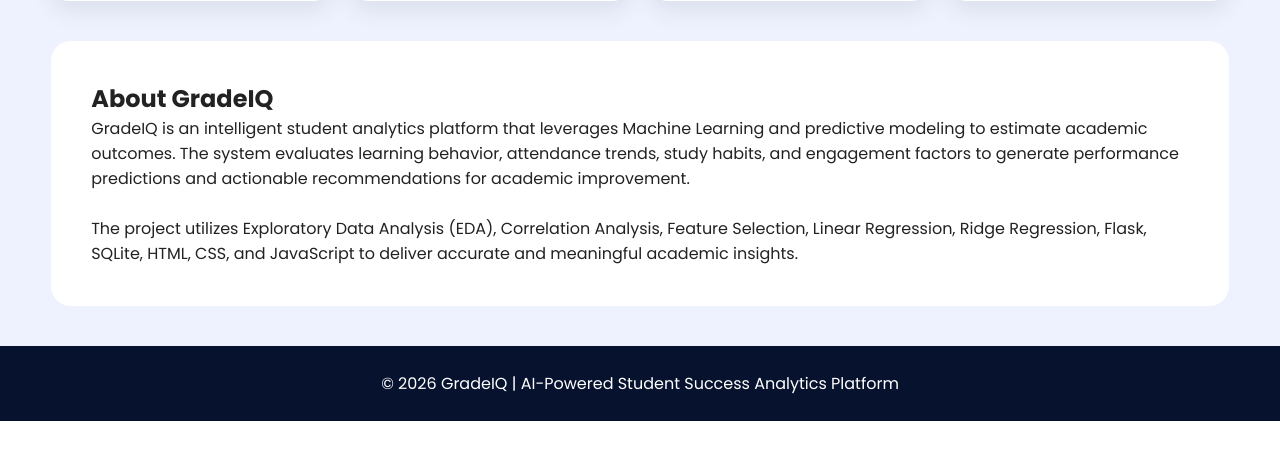
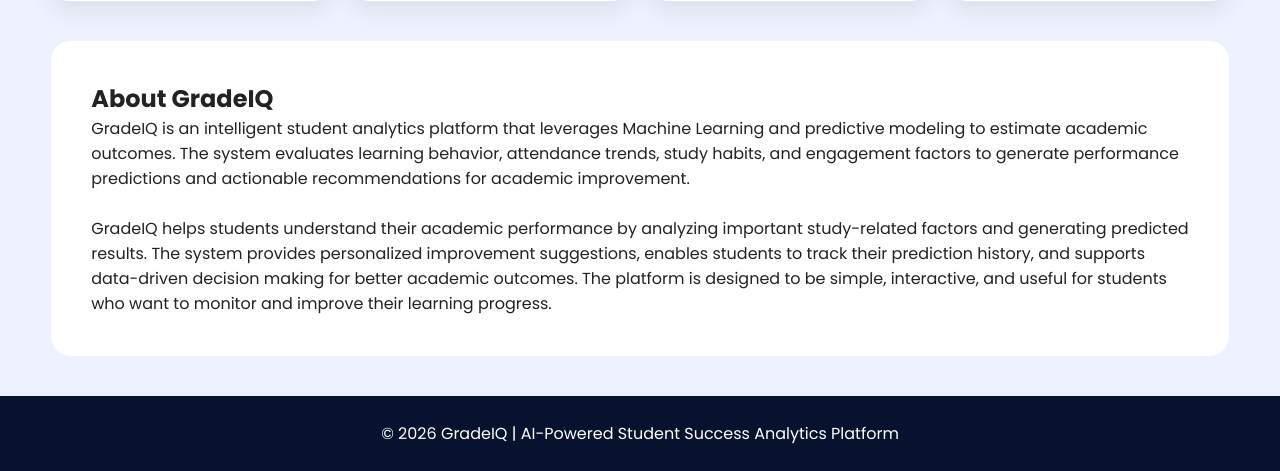
Before and after one commit to sakshara2007/student-grade-prediction, a Flask app: page / in a window 1280 px wide. Shown: the part 2537-3008 px from the top of the page. Before the commit the page ends 2958 px from the top, so only its background shows below. Run offline with Flask 3, Linux system fonts and the light colour scheme; parts of the project's set-up code (start-up, migrations or seed data) failed here and were passed over.

Commit message:
Updated About section

```diff
--- a/templates/index.html
+++ b/templates/index.html
@@ -265,10 +265,13 @@
     <br>
 
     <p>
-        The project utilizes Exploratory Data Analysis (EDA),
-        Correlation Analysis, Feature Selection, Linear Regression,
-        Ridge Regression, Flask, SQLite, HTML, CSS, and JavaScript
-        to deliver accurate and meaningful academic insights.
+        GradeIQ helps students understand their academic performance by
+        analyzing important study-related factors and generating predicted
+        results. The system provides personalized improvement suggestions,
+        enables students to track their prediction history, and supports
+        data-driven decision making for better academic outcomes. The
+        platform is designed to be simple, interactive, and useful for
+        students who want to monitor and improve their learning progress.
     </p>
 
 </section>
```
